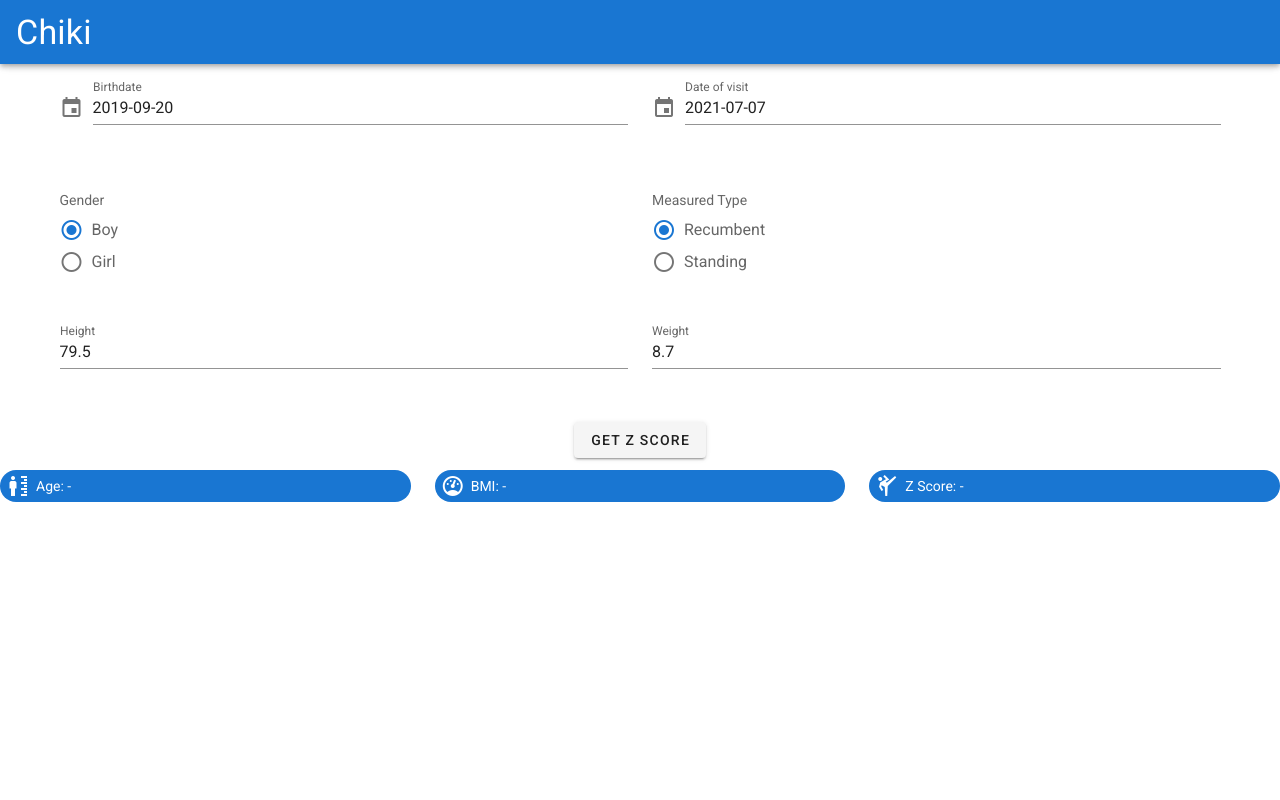
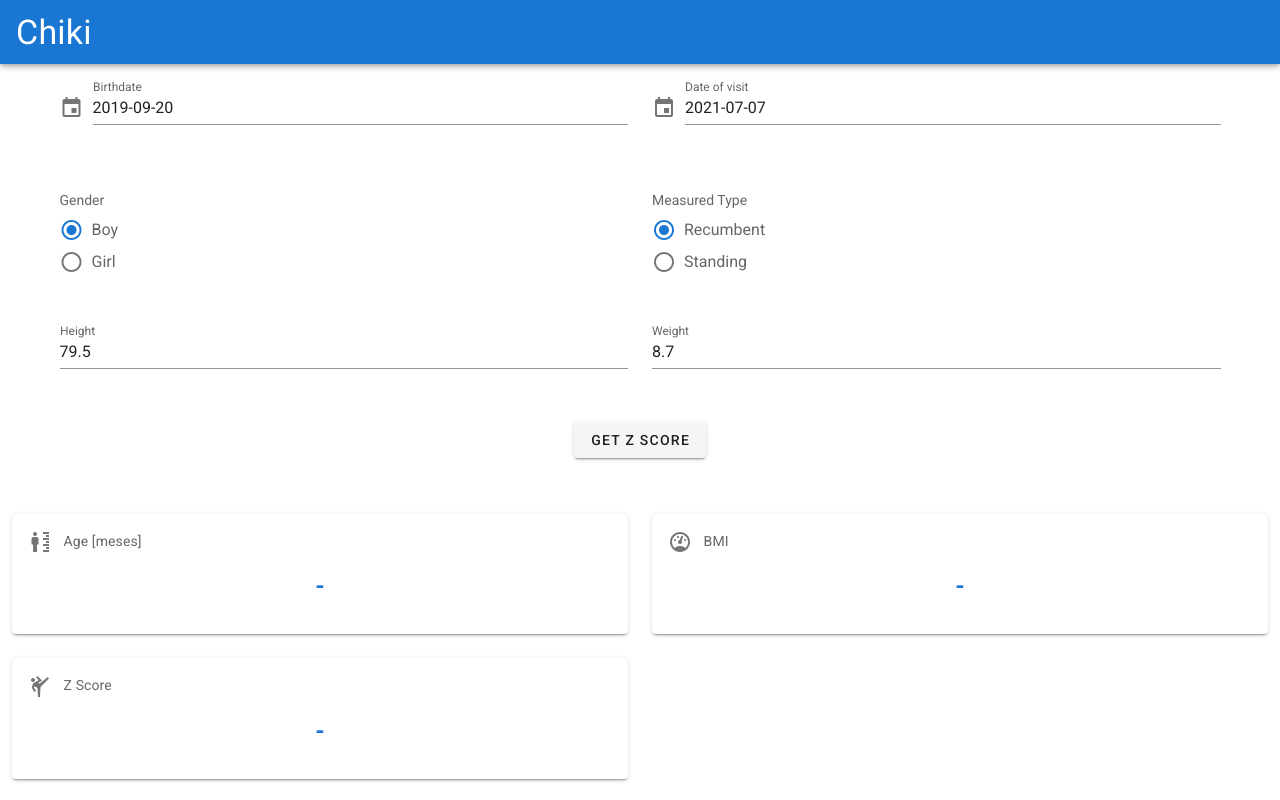
Before and after one commit to theobitoproject/asuma, a Vue app: page / in a window 1280 px wide. Built offline with nearby package versions, Linux system fonts and the light colour scheme.

Commit message:
add kpi component

```diff
--- /dev/null
+++ b/src/components/KPI.vue
@@ -0,0 +1,24 @@
+<template>
+  <v-card elevation="2">
+    <v-card-text>
+      <slot name="left-icon" />
+      <slot name="name" />
+      <br />
+      <v-card-subtitle class="font-weight-bold primary--text text-h5 value">
+        <slot name="value" />
+      </v-card-subtitle>
+    </v-card-text>
+  </v-card>
+</template>
+
+<script>
+export default {
+  name: 'KPI',
+}
+</script>
+
+<style lang="scss" scoped>
+.value {
+  text-align: center;
+}
+</style>
--- a/src/components/ZScore.vue
+++ b/src/components/ZScore.vue
@@ -1,23 +1,32 @@
 <template>
   <div>
-    <v-row>
-      <v-col cols="4">
-        <v-chip color="primary chip" :ripple="false">
-          <v-icon left> mdi-human-male-height </v-icon>
-          Age: {{ formatAge }} {{ monthLabel }}
-        </v-chip>
+    <v-row class="ma-0">
+      <v-col cols="6">
+        <KPI>
+          <template v-slot:left-icon>
+            <v-icon left> mdi-human-male-height </v-icon>
+          </template>
+          <template v-slot:name> Age [meses] </template>
+          <template v-slot:value> {{ formatAge }} </template>
+        </KPI>
       </v-col>
-      <v-col cols="4">
-        <v-chip color="primary chip" :ripple="false">
-          <v-icon left> mdi-gauge </v-icon>
-          BMI: {{ formatBMI }}
-        </v-chip>
+      <v-col cols="6">
+        <KPI>
+          <template v-slot:left-icon>
+            <v-icon left> mdi-gauge </v-icon>
+          </template>
+          <template v-slot:name> BMI </template>
+          <template v-slot:value> {{ formatBMI }} </template>
+        </KPI>
       </v-col>
-      <v-col cols="4">
-        <v-chip color="primary chip" :ripple="false">
-          <v-icon left> mdi-karate </v-icon>
-          Z Score: {{ formatZScore }}
-        </v-chip>
+      <v-col cols="6">
+        <KPI>
+          <template v-slot:left-icon>
+            <v-icon left> mdi-karate </v-icon>
+          </template>
+          <template v-slot:name> Z Score </template>
+          <template v-slot:value> {{ formatZScore }} </template>
+        </KPI>
       </v-col>
     </v-row>
   </div>
@@ -25,6 +34,7 @@
 
 <script>
 import { standards } from '../api/zscore/constants'
+import KPI from './KPI.vue'
 
 export default {
   name: 'ZScore',
@@ -48,6 +58,10 @@ export default {
         return {}
       },
     },
+  },
+
+  components: {
+    KPI,
   },
 
   standards,
@@ -77,13 +91,6 @@ export default {
         : this.zScoreForStandard.value.toFixed(2)
     },
 
-    monthLabel() {
-      if (!this.dataIsValid) {
-        return ''
-      }
-      return this.age === 1 ? 'mes' : 'meses'
-    },
-
     zScoreForStandard() {
       if (!this.standardName || !this.zScores[this.standardName]) {
         return {}
@@ -103,9 +110,3 @@ export default {
   },
 }
 </script>
-
-<style lang="scss" scoped>
-.chip {
-  width: 100%;
-}
-</style>
--- a/src/views/ZScoreView.vue
+++ b/src/views/ZScoreView.vue
@@ -3,12 +3,14 @@
     <ChildForm v-model="child" @submit="getZScore">
       <template v-slot:submitLabel> Get Z Score </template>
     </ChildForm>
+    <div class="mt-8">
       <ZScore
         :gender="child.gender"
         :age="zScoreData.age"
         :BMI="zScoreData.BMI"
         :zScores="zScoreData.zScores"
       />
+    </div>
   </div>
 </template>
 
```
Lines whose indentation alone changed are shown as unchanged.
